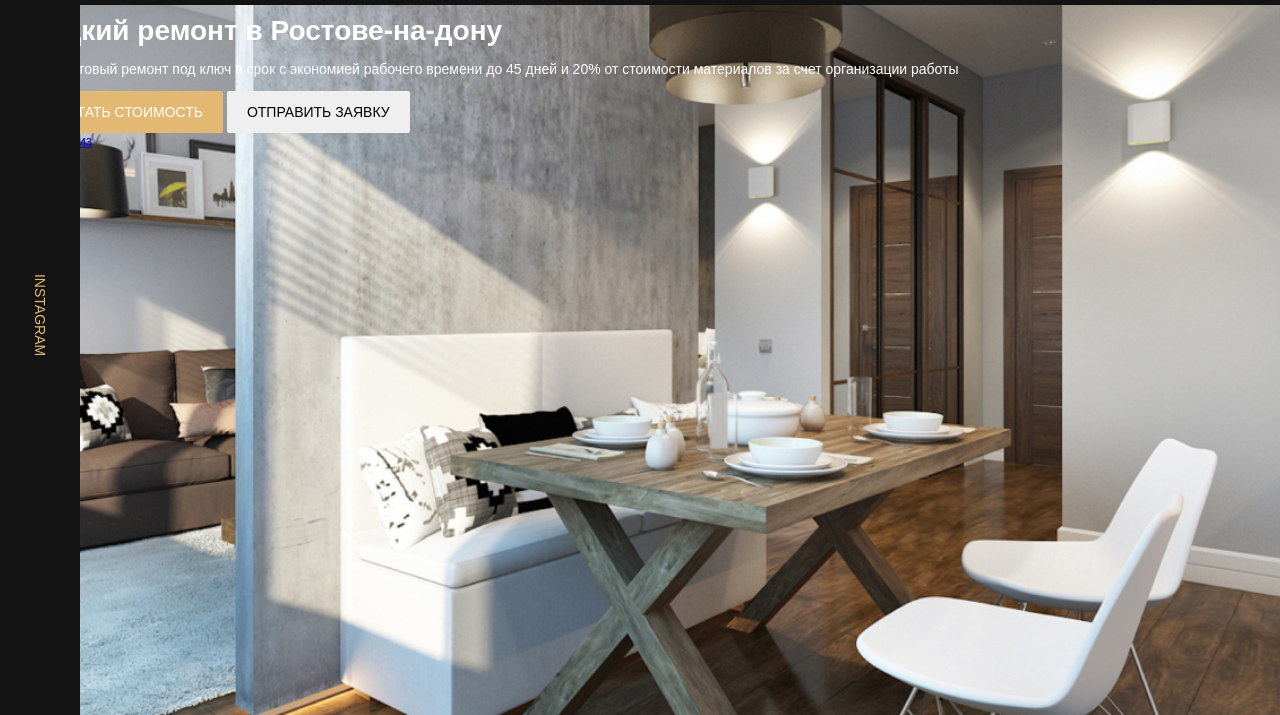
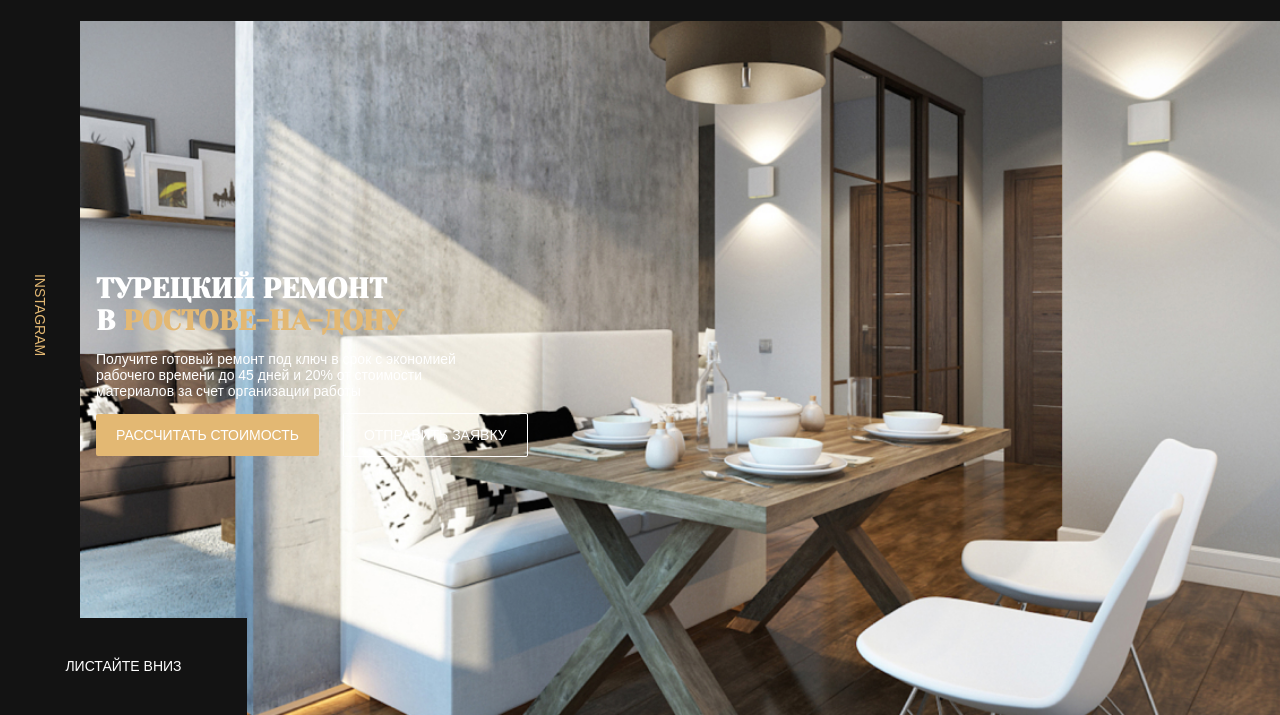
Before and after one commit to BRITVA-hp/repair-design, a website: page index.html in a window 1280 px wide. Shown: the part 85-800 px from the top of the page. Drawn offline with Linux system fonts and the light colour scheme; a web font is replaced by a local one.

Commit message:
feat: add hero style and add Yeseva one font

```diff
--- a/index.html
+++ b/index.html
@@ -3,6 +3,7 @@
 <head>
   <meta charset="UTF-8">
   <meta name="viewport" content="width=device-width, initial-scale=1.0">
+  <link href="https://fonts.googleapis.com/css?family=Yeseva+One&display=swap" rel="stylesheet">
   <link rel="stylesheet" href=css/style.css>
   <title>Document</title>
 </head>
@@ -36,17 +37,17 @@
         <a href="#" class="instagram__link">instagram</a>
       </div>
 
-      <div class="hero__content">
-        <div class="cantainer">
-          <h1 class="title hero__title">Турецкий ремонт в Ростове-на-дону</h1>
-          <p class="hero__tetx">Получите готовый ремонт под ключ в срок с экономией рабочего времени до 45 дней и 20% от стоимости материалов за счет организации работы</p>
+      <div class="container">
+        <div class="hero__content">
+          <h1 class="title hero__title">Турецкий ремонт<br>в <span class="title--primary">Ростове-на-дону</span></h1>
+          <p class="hero__tetx">Получите готовый ремонт под ключ в срок с экономией<br>рабочего времени до 45 дней и 20% от стоимости<br>материалов за счет организации работы</p>
           <button class="button hero__button button--primary">Рассчитать стоимость</button>
           <button class="button hero__button button--outline">Отправить заявку</button>
         </div>
-        <!-- /.cantainer -->
+        <!-- /.hero__content -->
       </div>
-      <!-- /.hero__content -->
-      <a href="#" class="scroll-down">листайте вниз</a>
+      <!-- /.container -->
+      <a href="#" class="hero__scroll-down">листайте вниз</a>
     </section>
   </main>
 
--- a/sass/_grid.sass
+++ b/sass/_grid.sass
@@ -1,3 +1,4 @@
 .container
+  width: 85%
   max-width: 1256px
   margin: auto
--- a/sass/templates/_hero.sass
+++ b/sass/templates/_hero.sass
@@ -1,15 +1,37 @@
 .hero
   position: relative
+  display: flex
+  flex-direction: column
   padding-top: 100px
   background: $dark url(../img/hero-bg.jpg) no-repeat center / cover
   height: 100vh
   color: $light
+  &__content
+    max-width: 670px
+  &__text
+    font-size: 22px
+    max-width: 500px
+  &__button
+    margin-right: 20px
   &__instagram
     max-width: 80px
     height: 100%
     position: absolute
     left: 0
     top: 0
+  &__scroll-down
+    display: flex
+    justify-content: center
+    align-items: center
+    text-transform: uppercase
+    color: $light
+    text-decoration: none
+    position: absolute
+    left: 0
+    bottom: 0
+    min-width: 247px
+    min-height: 97px
+    background-color: $dark
 .instagram
   display: flex
   justify-content: center
@@ -22,3 +44,8 @@
     transform: rotate(90deg)
 .title
   margin: 0
+  font-family: 'Yeseva One', cursive;
+  text-transform: uppercase
+  font-style: 40px
+  &--primary
+    color: $primary
```
Also changed, not shown: css/style.css.
